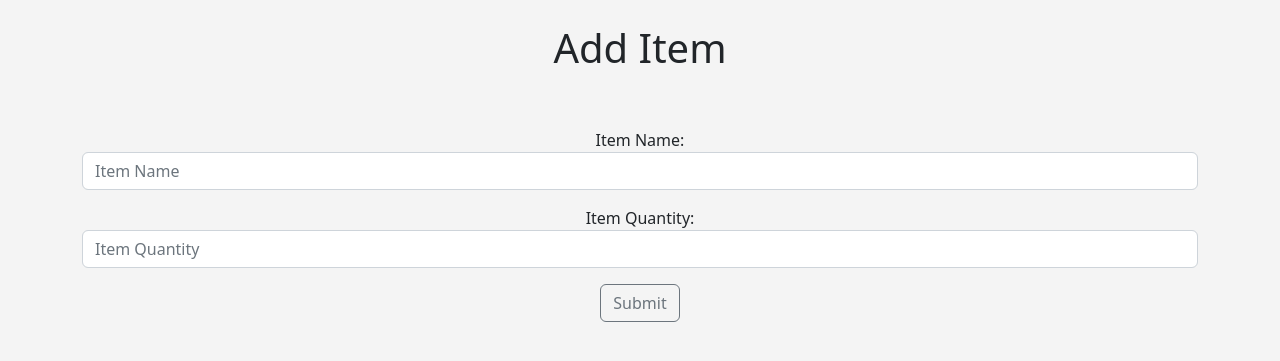
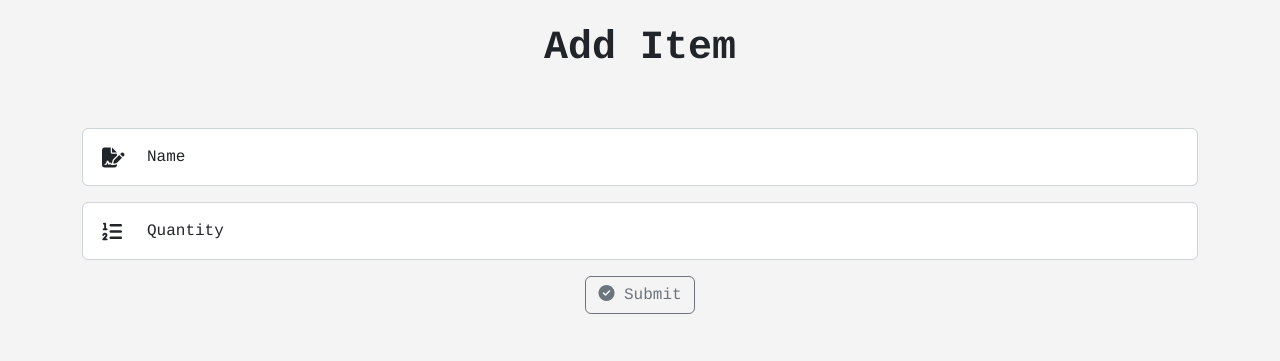
Before and after one commit to lexFav/MovingWebApp_2, a Django app: page /add_item/6 in a window 1280 px wide. Shown: the part 56-417 px from the top of the page. Run offline with Django 3.2, Linux system fonts and the light colour scheme; a user stored in the database is signed in; data comes from the database, SQL or seed files in the repository; both versions use the stored data as it was after the commit; some libraries are stand-ins or nearby versions.

Commit message:
bolder commit

```diff
--- a/mainApp/static/style.css
+++ b/mainApp/static/style.css
@@ -2,6 +2,11 @@ body {
     background-color: #f4f4f4;
 }
 
+h1,h2,h3,h4,h5,h6,p {
+    font-weight: bold;
+}
+
+/* Icon and form floating stuff */
 .form-floating {
     position: relative;
 }
@@ -22,3 +27,12 @@ body {
     top: 1.8rem;
     left: 1.25rem;
 }
+
+/* Other stuff */
+.courier {
+    font-family: Courier;
+}
+
+#courier {
+    font-family: Courier;
+}
--- a/mainApp/templates/mainApp/add_item.html
+++ b/mainApp/templates/mainApp/add_item.html
@@ -1,19 +1,31 @@
 {% extends 'mainApp/base.html'%}
-
 {% block content %}
+{% load static %}
 {% if user.is_authenticated %}
     <center>
-    <h1>Add Item</h1>
+    <h1 class="courier">Add Item</h1>
     <br/><br/>
 
-        <form action="" method="POST">
-            {% csrf_token %}
+    <form method="POST">
+        {% csrf_token %}
 
-            {{ form.as_p }}
+        <div class="form-floating mb-3">
+            <i class="icon fa-solid fa-file-signature fa-lg"></i>
+            <input type="text" name="item_name" class="form-control" placeholder="Name" id="name">
+            <label for="name" class="courier">Name</label>
+        </div>
 
-            <input type="submit" value="Submit" class="btn btn-outline-secondary">
+        <div class="form-floating mb-3">
+            <i class="icon fa-solid fa-list-ol fa-lg"></i>
+            <input type="text" name="item_quantity" class="form-control" placeholder="Quantity" id="quantity">
+            <label for="quantity" class="courier">Quantity</label>
+        </div>
 
-        </form>
+        <button type="submit" value="Submit" class="btn btn-outline-secondary" id="courier">
+            <i class="fa-solid fa-circle-check"></i> Submit
+        </button>
+
+    </form>
     </center>
 {% else %}
 <h3>Sorry, You Are Not Able To View This Page(I Explained This On The Home Page, Try To Keep Up).</h3>
```
Also changed, not shown: mainApp/templates/mainApp/box_list.html (+4 -4 lines), mainApp/templates/mainApp/create_box.html (+6 -6 lines), mainApp/templates/mainApp/home.html (+5 -5 lines), members/templates/authenticate/login.html (+10 -8 lines), members/templates/authenticate/register_user.html (+24 -1 lines), db.sqlite3.
